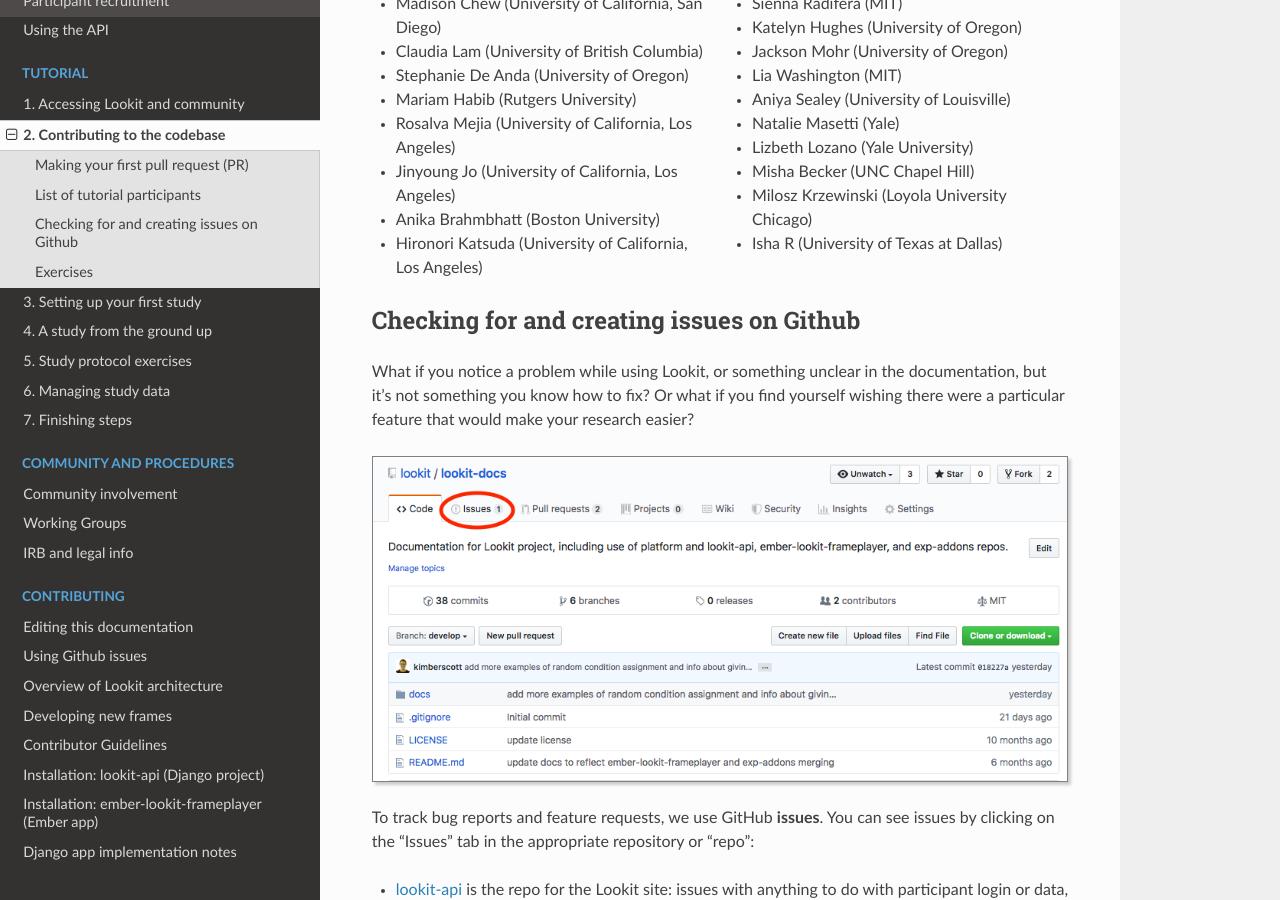
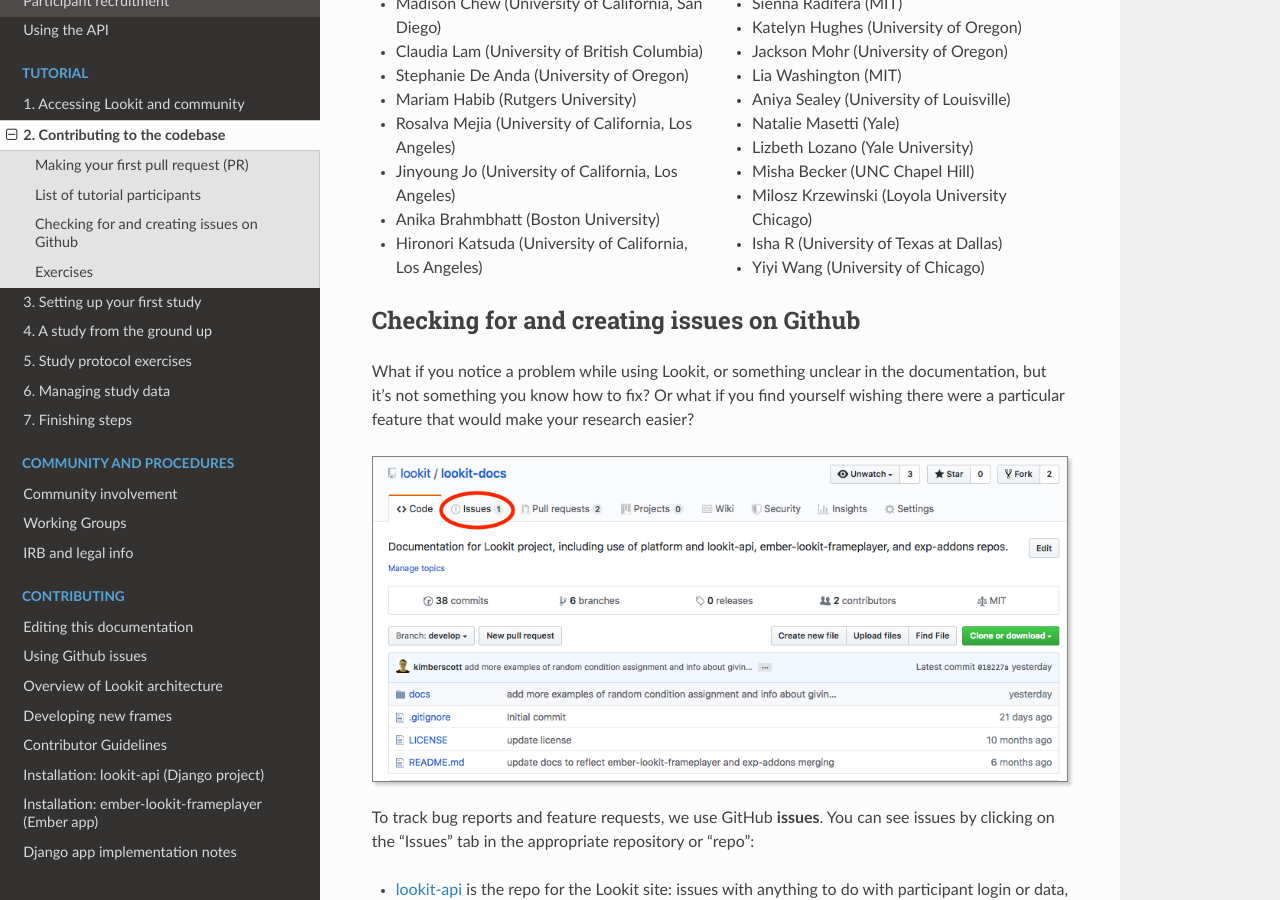
Before and after one commit to lookit/lookit-docs, a Sphinx documentation site: the page built from docs/source/tutorial-contributing.rst, in a window 1280 px wide and 900 px high, scrolled down 7353 px. Built offline with Sphinx 7.4.7 and the Read the Docs theme 2.0.0, drawn with Linux system fonts in a browser that asks for light colours.

Commit message:
Add tutorial participant to list

```diff
--- a/docs/source/tutorial-contributing.rst
+++ b/docs/source/tutorial-contributing.rst
@@ -291,6 +291,7 @@
 - Misha Becker (UNC Chapel Hill)
 - Milosz Krzewinski (Loyola University Chicago)
 - Isha R (University of Texas at Dallas)
+- Yiyi Wang (University of Chicago)
 
 Checking for and creating issues on Github
 -------------------------------------------
```
